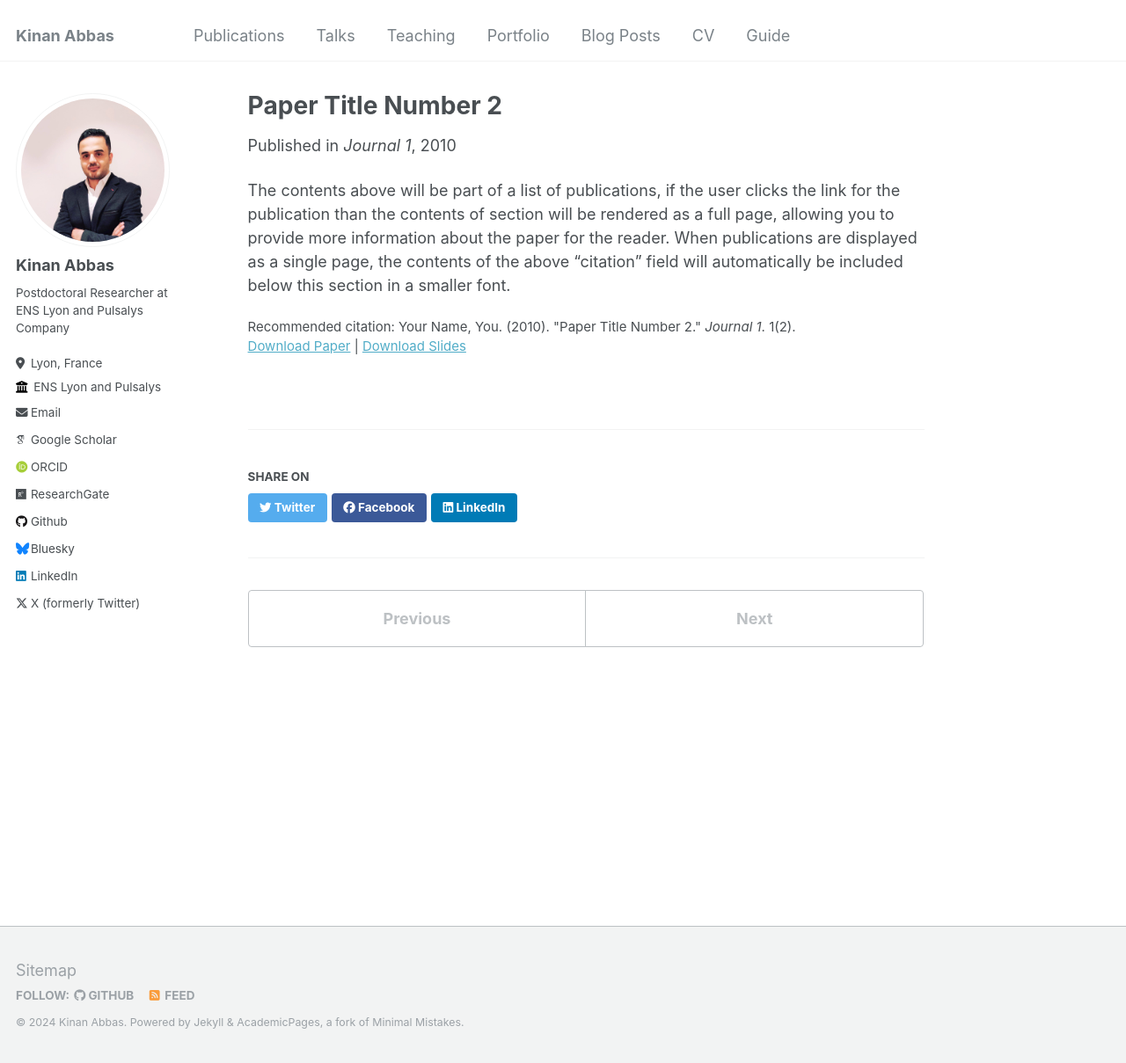
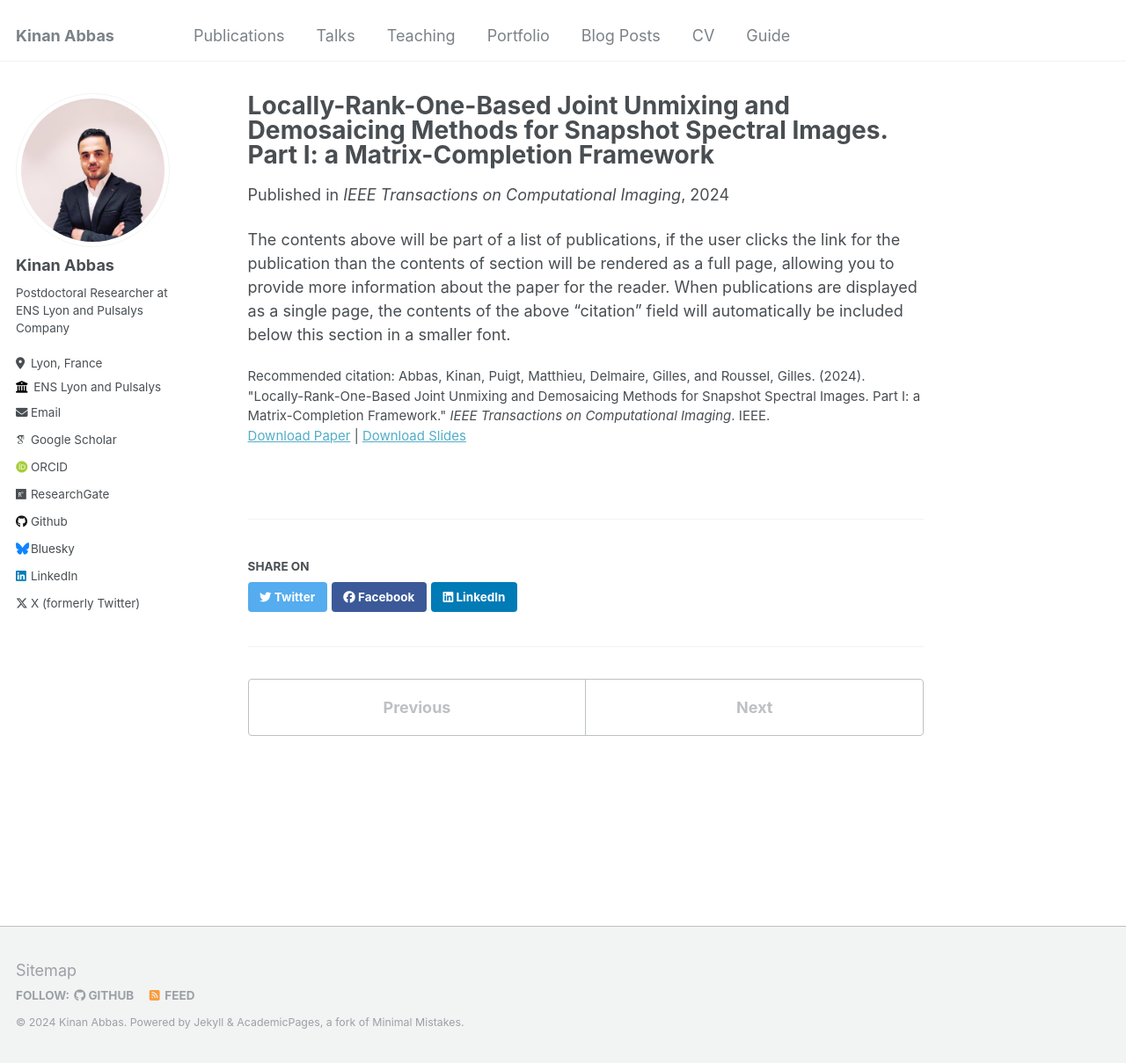
Before and after one commit to kinan3bb3s/kinan3bb3s.github.io, a Jekyll site: the page built from _publications/2024-05-19-Low-Rank-Matrix.md, in a window 1280 px wide and 1209 px high. Shown: the whole window at 88% size. Built offline with Jekyll 4.4.1, drawn with Linux system fonts in a browser that asks for light colours; some web fonts are replaced.

Commit message:
Publications

```diff
--- a/_publications/2024-05-19-Low-Rank-Matrix.md
+++ b/_publications/2024-05-19-Low-Rank-Matrix.md
@@ -1,13 +1,14 @@
 ---
-title: "Paper Title Number 2"
+title: "Locally-Rank-One-Based Joint Unmixing and Demosaicing Methods for Snapshot Spectral Images. Part I: a Matrix-Completion Framework"
 collection: publications
-permalink: /publication/2010-10-01-paper-title-number-2
-excerpt: 'This paper is about the number 2. The number 3 is left for future work.'
-date: 2010-10-01
-venue: 'Journal 1'
-slidesurl: 'http://academicpages.github.io/files/slides2.pdf'
-paperurl: 'http://academicpages.github.io/files/paper2.pdf'
-citation: 'Your Name, You. (2010). &quot;Paper Title Number 2.&quot; <i>Journal 1</i>. 1(2).'
+permalink: /publication/2024-01-01-locally-rank-one-based-joint-unmixing-and-demosaicing-methods-for-snapshot-spectral-images
+excerpt: 'This article presents a matrix-completion framework for locally-rank-one-based joint unmixing and demosaicing methods, focusing on advancements in snapshot spectral imaging.'
+date: 2024-05-19
+venue: 'IEEE Transactions on Computational Imaging'
+slidesurl: ''  # Add URL if slides or presentation materials are available
+paperurl: 'https://ieeexplore.ieee.org/document/10535266'  # Add URL if the paper is available online
+citation: 'Abbas, Kinan, Puigt, Matthieu, Delmaire, Gilles, and Roussel, Gilles. (2024). &quot;Locally-Rank-One-Based Joint Unmixing and Demosaicing Methods for Snapshot Spectral Images. Part I: a Matrix-Completion Framework.&quot; <i>IEEE Transactions on Computational Imaging</i>. IEEE.'
+
 ---
 
 The contents above will be part of a list of publications, if the user clicks the link for the publication than the contents of section will be rendered as a full page, allowing you to provide more information about the paper for the reader. When publications are displayed as a single page, the contents of the above "citation" field will automatically be included below this section in a smaller font.
```
Also changed, not shown: _publications/2020-07-01-Master.md (+0 -1 lines).
